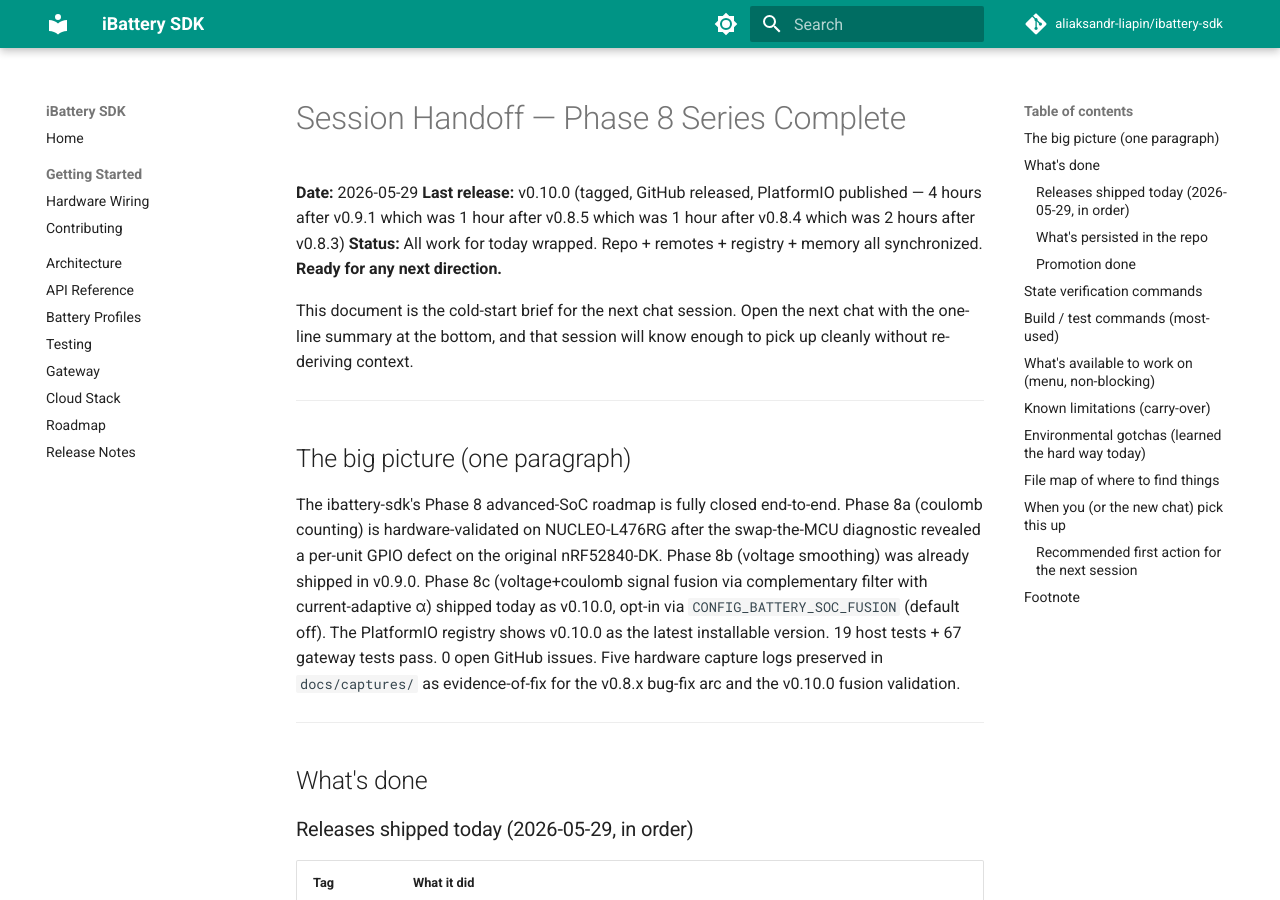
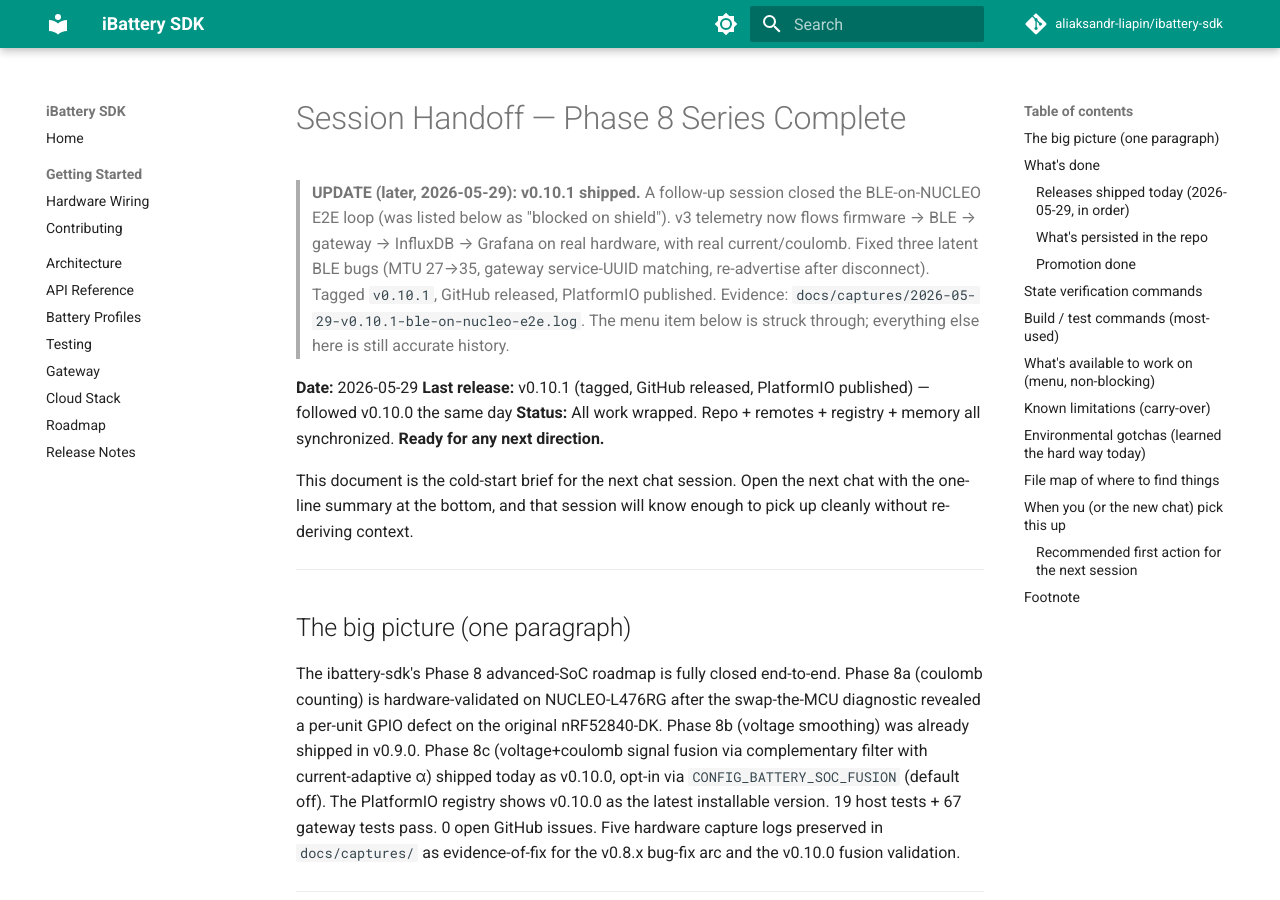
Before and after one commit to aliaksandr-liapin/ibattery-sdk, an MkDocs documentation site: the page built from docs/SESSION_HANDOFF_2026-05-29.md, in a window 1280 px wide and 900 px high. Built offline with MkDocs 1.6.1 and Material for MkDocs 9.7.7, drawn with Linux system fonts in a browser that asks for light colours; comment, search, counter and statistics services are not loaded; some of the changed text lies outside the part shown.

Commit message:
docs: sync current-state docs to v0.10.1 (BLE-on-NUCLEO E2E)
Update README, docs/index, ROADMAP current-state headers + add a BLE E2E
row; bump west/PlatformIO version pins 0.10.0 -> 0.10.1; mark the
BLE-on-NUCLEO E2E item done in the session handoff (was "blocked on shield")
and refresh its status banner + opener line.

Co-Authored-By: Claude Opus 4.7 <noreply@anthropic.com>

```diff
--- a/docs/SESSION_HANDOFF_2026-05-29.md
+++ b/docs/SESSION_HANDOFF_2026-05-29.md
@@ -1,8 +1,17 @@
 # Session Handoff — Phase 8 Series Complete
 
+> **UPDATE (later, 2026-05-29): v0.10.1 shipped.** A follow-up session closed
+> the BLE-on-NUCLEO E2E loop (was listed below as "blocked on shield"). v3
+> telemetry now flows firmware → BLE → gateway → InfluxDB → Grafana on real
+> hardware, with real current/coulomb. Fixed three latent BLE bugs (MTU 27→35,
+> gateway service-UUID matching, re-advertise after disconnect). Tagged
+> `v0.10.1`, GitHub released, PlatformIO published. Evidence:
+> `docs/captures/2026-05-29-v0.10.1-ble-on-nucleo-e2e.log`. The menu item below
+> is struck through; everything else here is still accurate history.
+
 **Date:** 2026-05-29
-**Last release:** v0.10.0 (tagged, GitHub released, PlatformIO published — 4 hours after v0.9.1 which was 1 hour after v0.8.5 which was 1 hour after v0.8.4 which was 2 hours after v0.8.3)
-**Status:** All work for today wrapped. Repo + remotes + registry + memory all synchronized. **Ready for any next direction.**
+**Last release:** v0.10.1 (tagged, GitHub released, PlatformIO published) — followed v0.10.0 the same day
+**Status:** All work wrapped. Repo + remotes + registry + memory all synchronized. **Ready for any next direction.**
 
 This document is the cold-start brief for the next chat session. Open the next chat with the one-line summary at the bottom, and that session will know enough to pick up cleanly without re-deriving context.
 
@@ -116,7 +125,7 @@ Ranked roughly by leverage. None of these are urgent.
 |---|---|---|
 | **Phase 8d brainstorm** — capacity-aging learning + coulomb drift correction | 1–2 hr design + days of implementation | Natural next big-picture step. The "Phase 8 series" is closed; Phase 8d would be a new chapter focused on parameter estimation (vs. state estimation). Demand-driven — only do if there's a real use case. |
 | **nRF I2C remap experiment** | ~30 min | Closes v0.8.5's "known limitation" on the broken nRF52840-DK PCA10056 SN 1050258557. Definitive yes/no on whether the GPIO damage is isolated to P0.26/P0.27 or wider. If it works, the nRF DK becomes a backup validation platform. |
-| **BLE-on-NUCLEO E2E loop** | depends on shield arrival | Closes the deferred end-to-end validation from v0.8.5 — confirming gateway/Grafana panels work with real BLE telemetry. Blocked on `x_nucleo_idb05a1` shield. |
+| ~~**BLE-on-NUCLEO E2E loop**~~ | ✅ Done in v0.10.1 | Shield arrived; v3 telemetry validated firmware → BLE → gateway → InfluxDB → Grafana. Fixed three latent BLE bugs. See RELEASE_NOTES v0.10.1 + `docs/captures/2026-05-29-v0.10.1-ble-on-nucleo-e2e.log`. |
 | **v0.10.0 promotional follow-up** | 1–2 hr | dev.to blog post on Phase 8c. Angle: "Fusing voltage and coulomb without going full Kalman" or "Why current-adaptive α is honest physics." |
 | **Polish / Minor findings deferred from code reviews** | <30 min | Things like the `\|I\|` notation in Kconfig help text, the loose `range 0 1000000` on `I_THRESH_X100`, the "Phase 8c:" prefix on the prompt aging poorly. All in the v0.10.0 review threads. |
 | **Hackaday coverage check** | 5 min/day | Watch inbox for ~2 weeks; if no response, the tip didn't land — that's fine. |
@@ -165,7 +174,7 @@ Ranked roughly by leverage. None of these are urgent.
 
 Paste this opener into the new chat to get the next session up to speed in one message:
 
-> *"ibattery-sdk v0.10.0 shipped — Phase 8 series complete end-to-end (8a + 8b + 8c all hardware-validated on NUCLEO-L476RG, live on PlatformIO). Repo + remotes + memory all synchronized. See `docs/SESSION_HANDOFF_2026-05-29.md` for the full handoff. No urgent work pending; pick from the available-options menu in that doc."*
+> *"ibattery-sdk v0.10.1 shipped — Phase 8 series complete AND the BLE-on-NUCLEO E2E loop is now validated end-to-end (firmware → BLE → gateway → InfluxDB → Grafana on real hardware, three latent BLE bugs fixed). Tagged, GitHub released, PlatformIO published. Repo + remotes + memory all synchronized. See `docs/SESSION_HANDOFF_2026-05-29.md` for the full handoff. No urgent work pending; pick from the available-options menu in that doc."*
 
 That gives a fresh chat:
 - The state it can rely on without re-deriving (v0.10.0, Phase 8 done, no urgent items)
```
Also changed, not shown: README.md (+4 -3 lines), docs/ROADMAP.md (+7 -1 lines), docs/index.md (+4 -3 lines).
